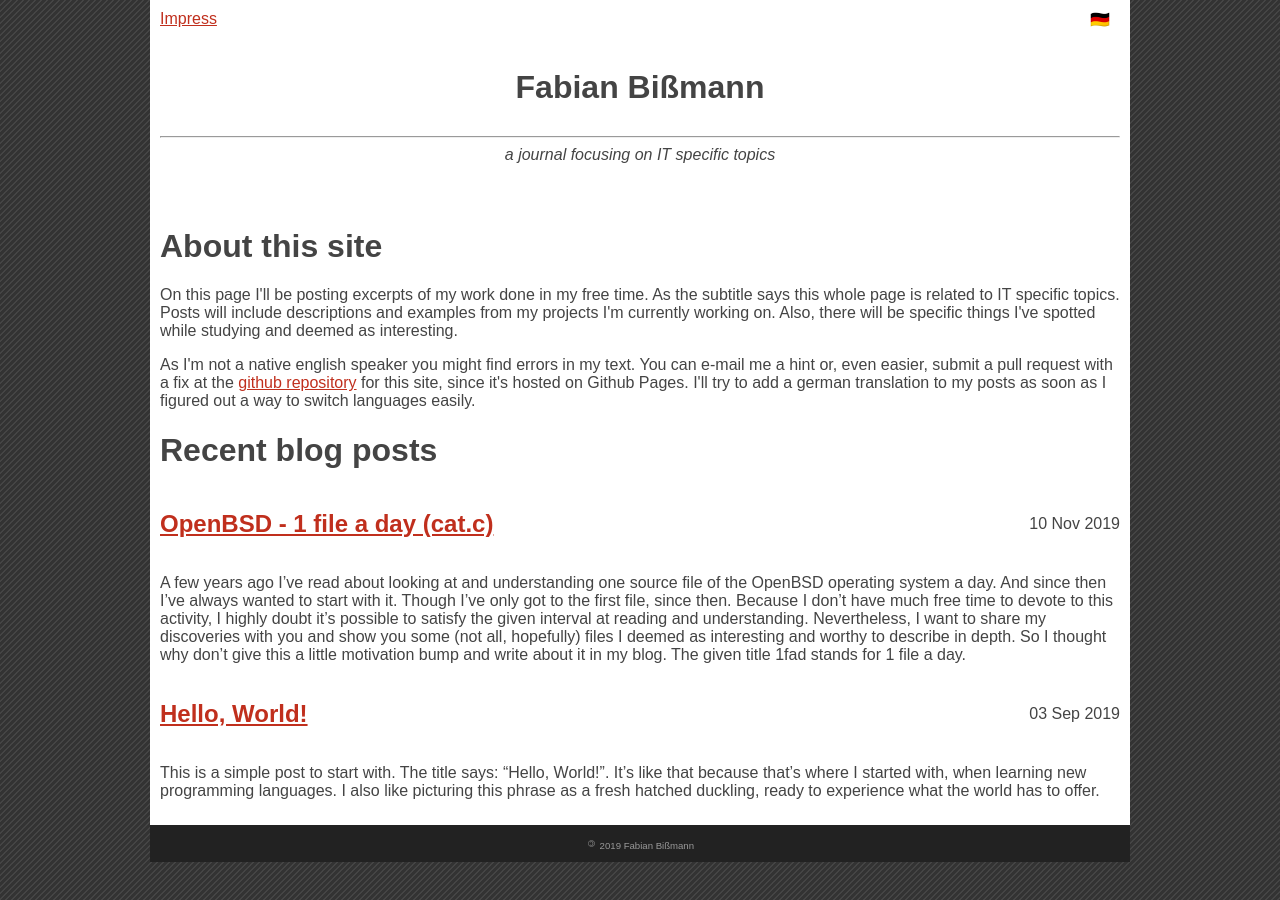
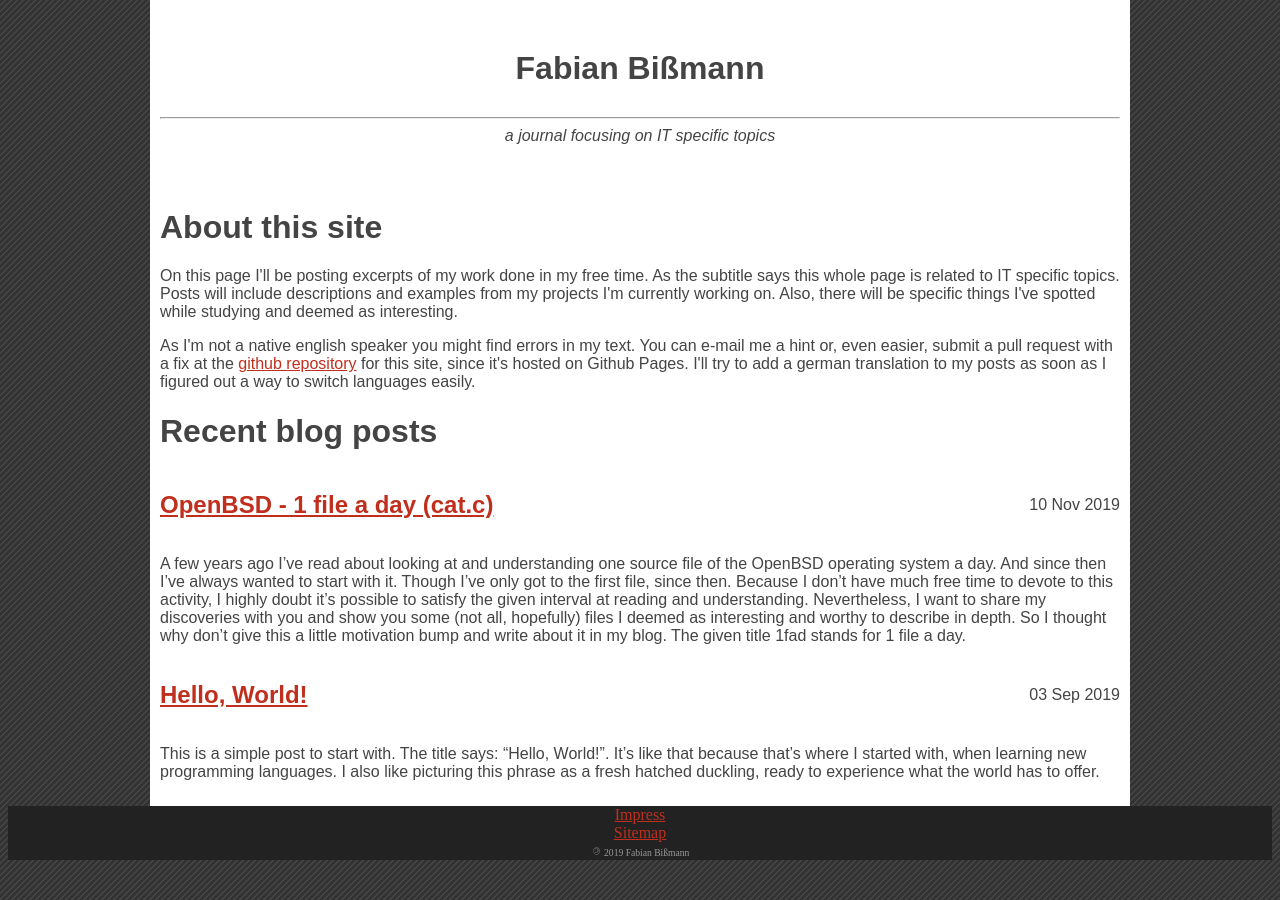
Before and after one commit to 1dollarsteak/1dollarsteak.github.io, a Jekyll site: the page built from index.html, in a window 1280 px wide. Built offline with Jekyll 4.4.1, drawn with Linux system fonts in a browser that asks for light colours.

Commit message:
Move nav links to the new footer

```diff
--- /dev/null
+++ b/_data/footer.yml
@@ -0,0 +1,4 @@
+- name: Impress
+  link: /impress.html
+- name: Sitemap
+  link: /sitemap.html
--- /dev/null
+++ b/_includes/footer.html
@@ -0,0 +1,5 @@
+{% for item in site.data.footer %}
+  <div>
+    <a href="{{ item.link }}">{{ item.name }}</a>
+  </div>
+{% endfor %}
--- a/_includes/navigation.html
+++ b/_includes/navigation.html
@@ -1,17 +1,5 @@
 <nav>
-  {% if page.lang != "de" %}
-    {% for item in site.data.navigation_en %}
-      <a href="{{ item.link }}">{{ item.name }}</a>
-      <div id="right-side-nav">
-        <a href="/de{{ page.url }}" class="no-link-decoration">{{ site.data.languages["de"].icon }}</a>
-      </div>
-    {% endfor %}
-  {% else %}
-    {% for item in site.data.navigation_de %}
-      <a href="{{ item.link }}">{{ item.name }}</a>
-      <div id="right-side-nav">
-        <a href="{{ page.url | replace: '/de/', '/' }}" class="no-link-decoration">{{ site.data.languages["en"].icon }}</a>
-      </div>
-    {% endfor %}
-  {% endif %}
+  {% for item in site.data.navigation %}
+    <a href="{{ item.link }}">{{ item.name }}</a>
+  {% endfor %}
 </nav>
--- a/_layouts/default.html
+++ b/_layouts/default.html
@@ -1,10 +1,12 @@
 <!DOCTYPE html>
 <html>
+  {% seo %}
   <head>
     <meta charset="utf-8">
     <meta name="viewport" content="width=device-width, initial-scale=1">
     <link rel="stylesheet" href="/assets/css/style.css">
     <link rel="shortcut icon" type="image/x-icon" href="/favicon.ico">
+    <title>{{ page.title }}</title>
   </head>
   <body>
     {% include navigation.html %}
@@ -12,10 +14,12 @@
       {% include headline.html %}
       {{ content }}
     </div>
-    <div class="content" id="footer">
-      <span id="copyright">
-        <span id="copyright-sign">&copy;</span> 2019 <span title="no js, no cookies :)">Fabian Bißmann</span>
-      <span>
-    </div>
+    <footer class="content" id="footer">
+        {% include footer.html %}
+        <span id="copyright">
+          <span id="copyright-sign">&copy;</span> 2019 <span title="no js, no cookies :)">Fabian Bißmann</span>
+        <span>
+      </div>
+    </footer>
   </body>
 </html>
--- a/index.html
+++ b/index.html
@@ -1,5 +1,5 @@
 ---
-title: Home
+title: Fabian Bißmann - A journal focusing on IT specific topics
 lang: en
 ---
 <h1>
```
Also changed, not shown: _data/navigation.yml (added).
